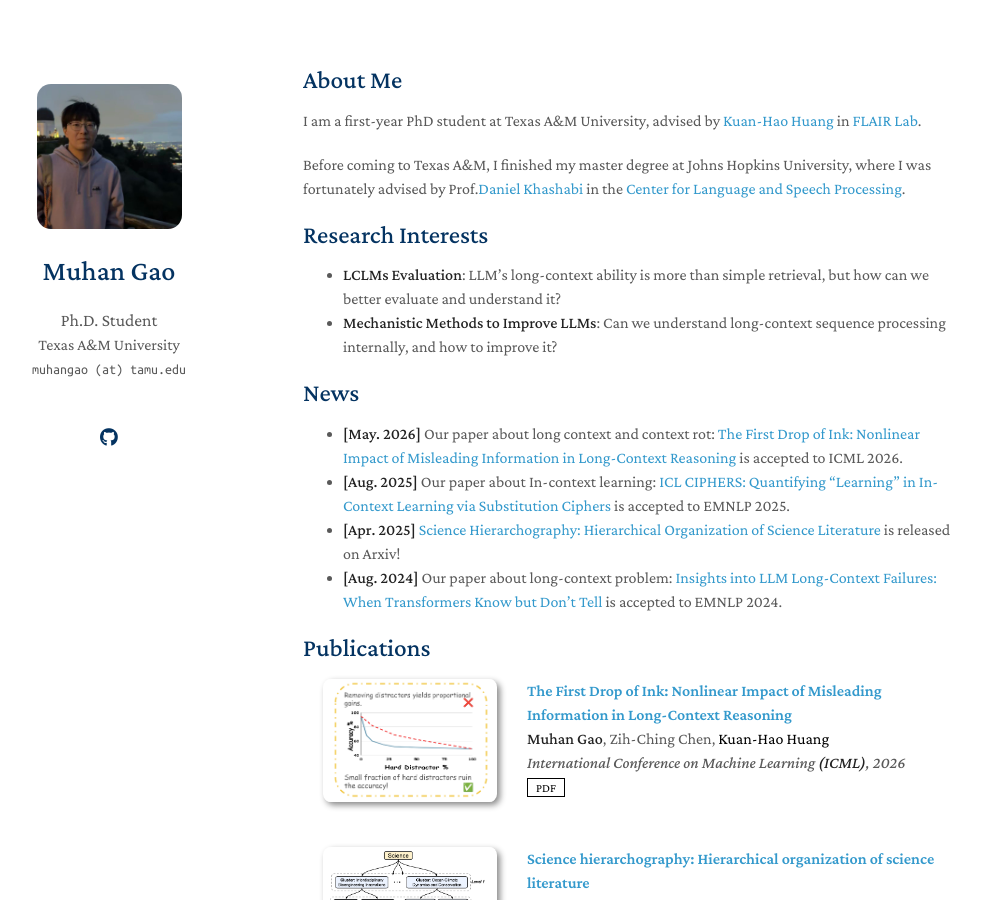
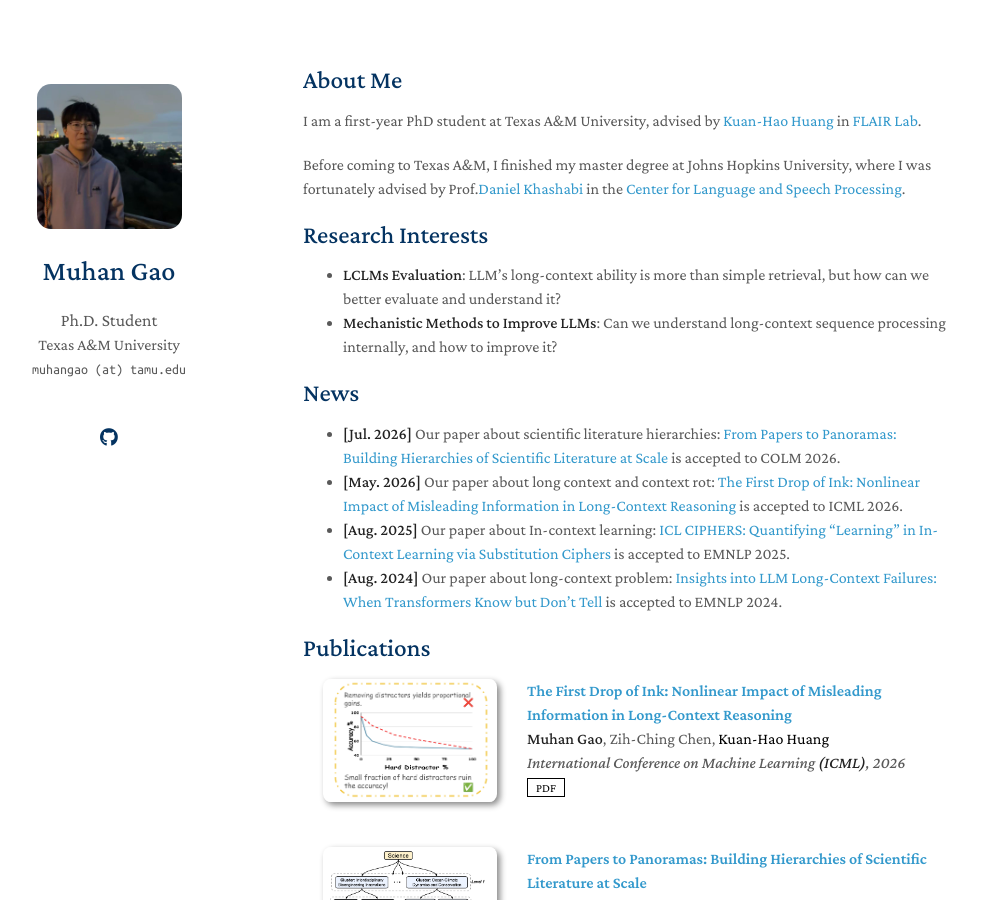
Before and after one commit to muhangao/muhan-website, a Jekyll site: the page built from index.md, in a window 1280 px wide and 900 px high. Shown: the whole window, without its empty margins (167-1148 px from the left). Built offline with Jekyll 4.4.1, drawn with Linux system fonts in a browser that asks for light colours; a style sheet for code colours, icons or effects is not loaded; our own code applies the rules of GitHub Pages for plain Markdown files; some of the changed text lies outside the part shown.

Commit message:
Update Science Hierarchography COLM 2026 acceptance

```diff
--- a/_data/publications.yml
+++ b/_data/publications.yml
@@ -6,12 +6,12 @@ main:
     pdf: https://arxiv.org/abs/2605.10828
     image: ./assets/img/teaser-ink.png
 
-  - title: "Science hierarchography: Hierarchical organization of science literature"
+  - title: "From Papers to Panoramas: Building Hierarchies of Scientific Literature at Scale"
     authors: <strong>Muhan Gao</strong>, Jash Shah, <a href="https://mighty-weaver.github.io/">Weiqi Wang</a>, <a href="https://khhuang.me/">Kuan-Hao Huang</a>, <a href="https://danielkhashabi.com">Daniel Khashabi</a>
-    conference_short: Arxiv
+    conference_short: COLM
     pdf: https://arxiv.org/abs/2504.13834
     code: https://github.com/JHU-CLSP/science-hierarchography
-    conference: Arxiv, 2025
+    conference: Conference on Language Modeling <strong>(COLM)</strong>, 2026
     image: ./assets/img/teaser-science.png
 
   - title: "ICL CIPHERS: Quantifying 'Learning' in In-Context Learning via Substitution Ciphers"
--- a/index.md
+++ b/index.md
@@ -15,9 +15,9 @@ Before coming to Texas A&M, I finished my master degree at Johns Hopkins Univers
 
 ## News
 
+- **[Jul. 2026]** Our paper about scientific literature hierarchies: [From Papers to Panoramas: Building Hierarchies of Scientific Literature at Scale](https://arxiv.org/abs/2504.13834) is accepted to COLM 2026.
 - **[May. 2026]** Our paper about long context and context rot: [The First Drop of Ink: Nonlinear Impact of Misleading Information in Long-Context Reasoning](https://arxiv.org/abs/2605.10828) is accepted to ICML 2026.
 - **[Aug. 2025]** Our paper about In-context learning: [ICL CIPHERS: Quantifying "Learning" in In-Context Learning via Substitution Ciphers](https://arxiv.org/abs/2504.19395) is accepted to EMNLP 2025.
-- **[Apr. 2025]** [Science Hierarchography: Hierarchical Organization of Science Literature](https://arxiv.org/abs/2504.13834) is released on Arxiv!
 - **[Aug. 2024]** Our paper about long-context problem: [Insights into LLM Long-Context Failures: When Transformers Know but Don't Tell](https://aclanthology.org/2024.findings-emnlp.447/) is accepted to EMNLP 2024.
 
 {% include_relative _includes/publications.md %}
```
